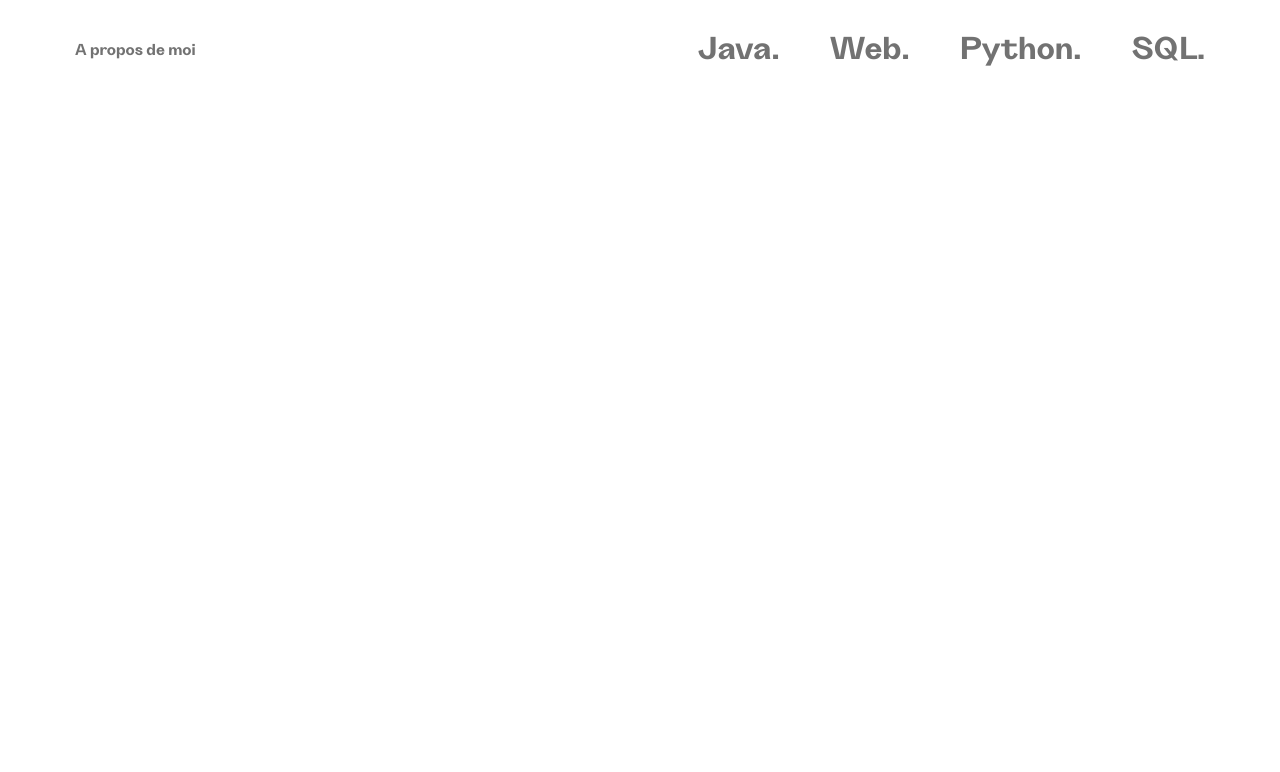
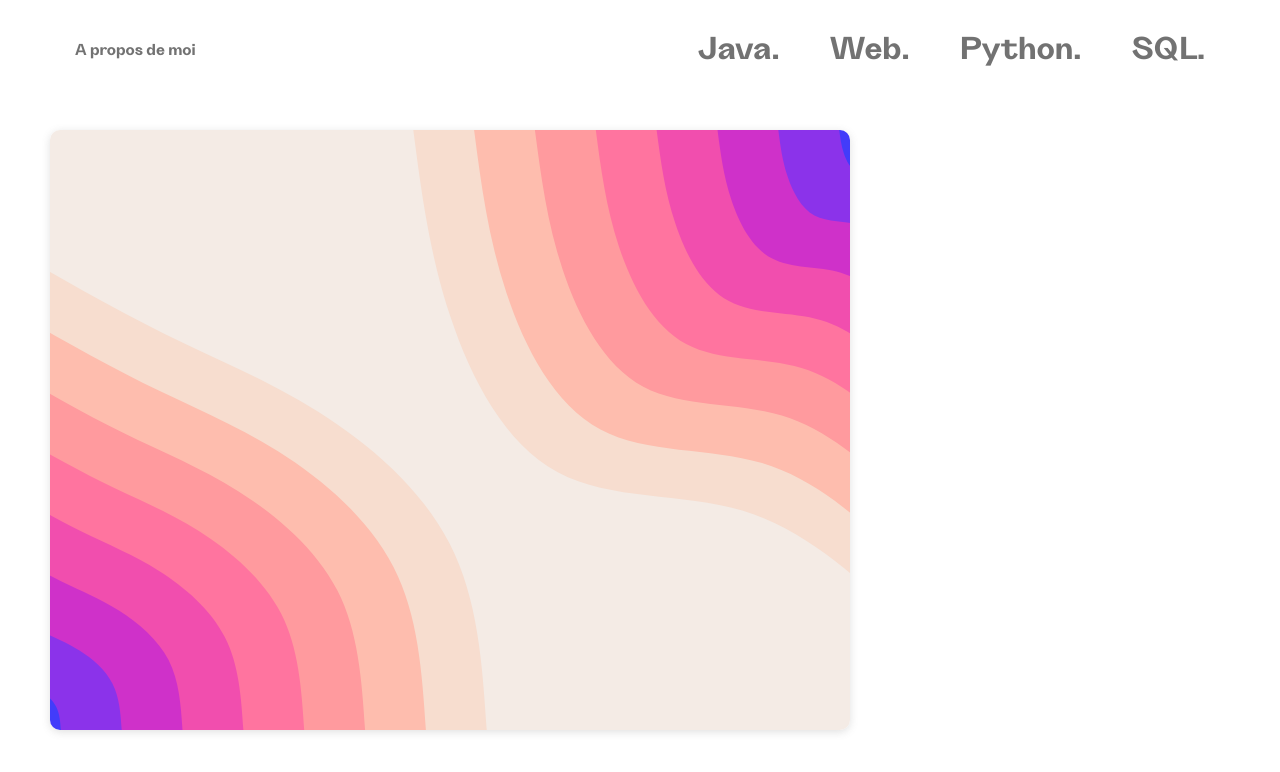
Before and after one commit to Antoine3312/Antoine3312.github.io, a plain HTML site: page aboutme.html in a window 1280 px wide. Drawn offline with Linux system fonts and the light colour scheme.

Commit message:
about me card begin

```diff
--- a/aboutme.css
+++ b/aboutme.css
@@ -105,6 +105,8 @@ a{
     --fs-smenu-choice: 6em;
     --fs-smenu-h1: 2em;
     --fs-smenu-h2: 1.2em;
+
+    --card-color: #F4EBE5FF;
 }
 @media (max-width: 550px) {
     :root{
@@ -338,3 +340,35 @@ a{
         height: 0%;
     }
 }
+
+.card{
+    background: url('svg/card_background.svg') no-repeat center;
+    background-size: cover;
+
+    position: absolute;
+    top: calc(var(--navbar-height) + 30px);
+    left: 50%;
+    transform: translate(-50%, 0);
+
+    height: 70%;
+    min-height: 600px;
+    max-width: 800px;
+    width: 90%;
+
+    border-radius: 10px;
+    box-shadow: rgba(99, 99, 99, 0.2) 0px 2px 8px 0px;
+    transition: .4s;
+}
+
+.card:hover{
+    box-shadow: rgba(100, 100, 111, 0.2) 0px 7px 29px 0px;
+    transform: scale(1.005);
+    transition: .4s;
+}
+
+@media (min-width: 800px) {
+    .card{
+        left: 50px;
+        transform: none;
+    }
+}
--- a/aboutme.html
+++ b/aboutme.html
@@ -33,6 +33,10 @@
         </div>
     </ul>
 
+    <div class="card">
+
+    </div>
+
 
 </body>
 </html>
```
Also changed, not shown: svg/card_background.svg (added).
